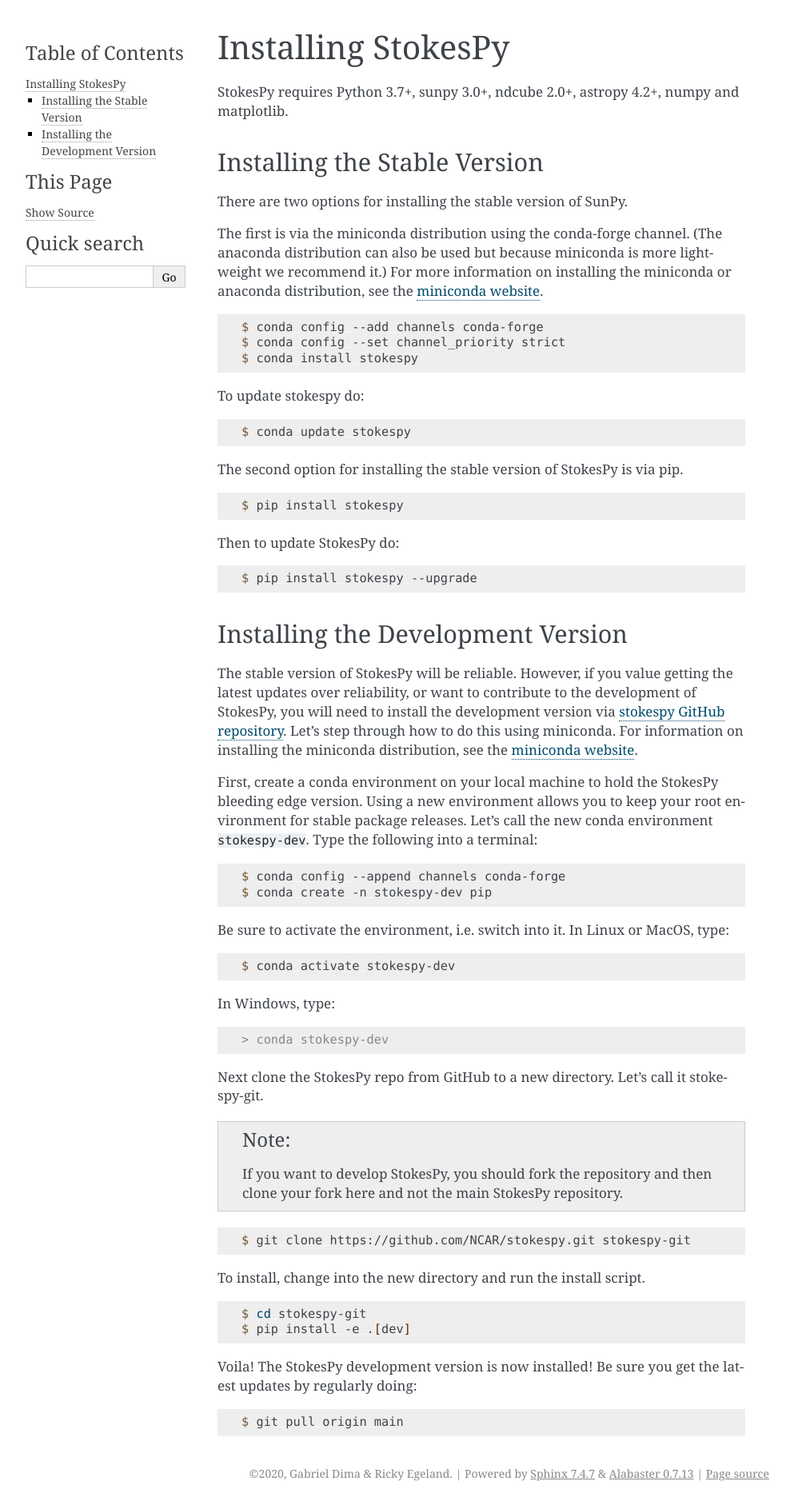
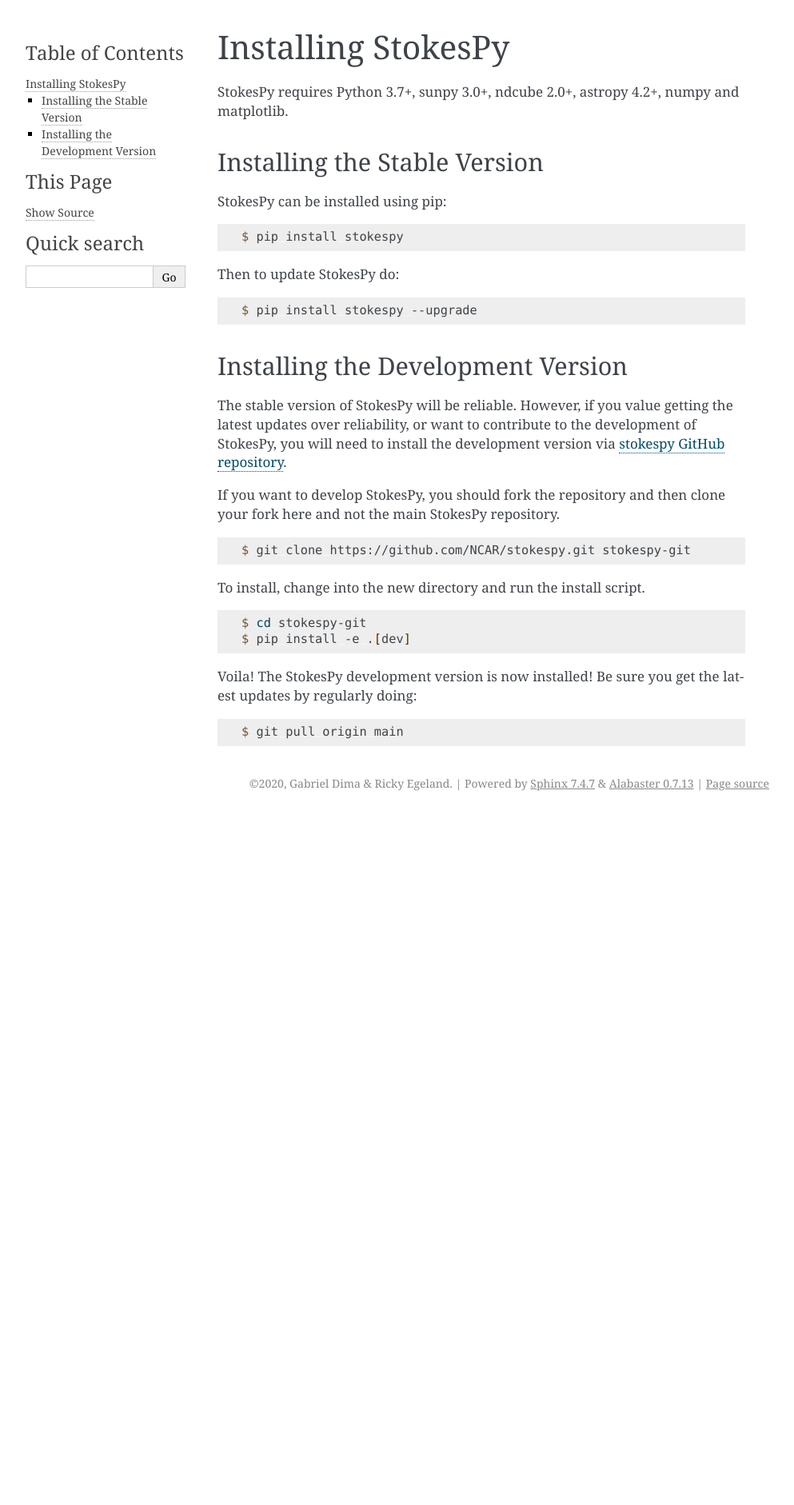
Before and after one commit to NCAR/stokespy, a Sphinx documentation site: the page built from docs/installation.rst, in a window 1280 px wide. Shown: the whole page at 80% size, without its empty margins (148-1141 px from the left). Built offline with Sphinx 7.4.7, drawn with Linux system fonts in a browser that asks for light colours; the version number could not be read and is left out; after the commit the page ends 1019 px from its top, so only the background shows below that.

Commit message:
Remove conda from installation docs

```diff
--- a/docs/installation.rst
+++ b/docs/installation.rst
@@ -9,25 +9,7 @@
 Installing the Stable Version
 -----------------------------
 
-There are two options for installing the stable version of SunPy.
-
-The first is via the miniconda distribution using the conda-forge channel.
-(The anaconda distribution can also be used but because miniconda is more lightweight we recommend it.)
-For more information on installing the miniconda or anaconda distribution, see the `miniconda website`_.
-
-.. code-block:: console
-
-    $ conda config --add channels conda-forge
-    $ conda config --set channel_priority strict
-    $ conda install stokespy
-
-To update stokespy do:
-
-.. code-block:: console
-
-    $ conda update stokespy
-
-The second option for installing the stable version of StokesPy is via pip.
+StokesPy can be installed using pip:
 
 .. code-block:: console
 
@@ -46,38 +28,8 @@
 
 The stable version of StokesPy will be reliable.
 However, if you value getting the latest updates over reliability, or want to contribute to the development of StokesPy, you will need to install the development version via `stokespy GitHub repository`_.
-Let's step through how to do this using miniconda.
-For information on installing the miniconda distribution, see the `miniconda website`_.
 
-First, create a conda environment on your local machine to hold the StokesPy bleeding edge version.
-Using a new environment allows you to keep your root environment for stable package releases.
-Let's call the new conda environment ``stokespy-dev``.
-Type the following into a terminal:
-
-.. code-block:: console
-
-    $ conda config --append channels conda-forge
-    $ conda create -n stokespy-dev pip
-
-Be sure to activate the environment, i.e. switch into it.
-In Linux or MacOS, type:
-
-.. code-block:: console
-
-    $ conda activate stokespy-dev
-
-In Windows, type:
-
-.. code-block:: console
-
-        > conda stokespy-dev
-
-Next clone the StokesPy repo from GitHub to a new directory.
-Let's call it stokespy-git.
-
-.. note::
-
-    If you want to develop StokesPy, you should fork the repository and then clone your fork here and not the main StokesPy repository.
+If you want to develop StokesPy, you should fork the repository and then clone your fork here and not the main StokesPy repository.
 
 .. code-block:: console
 
```
